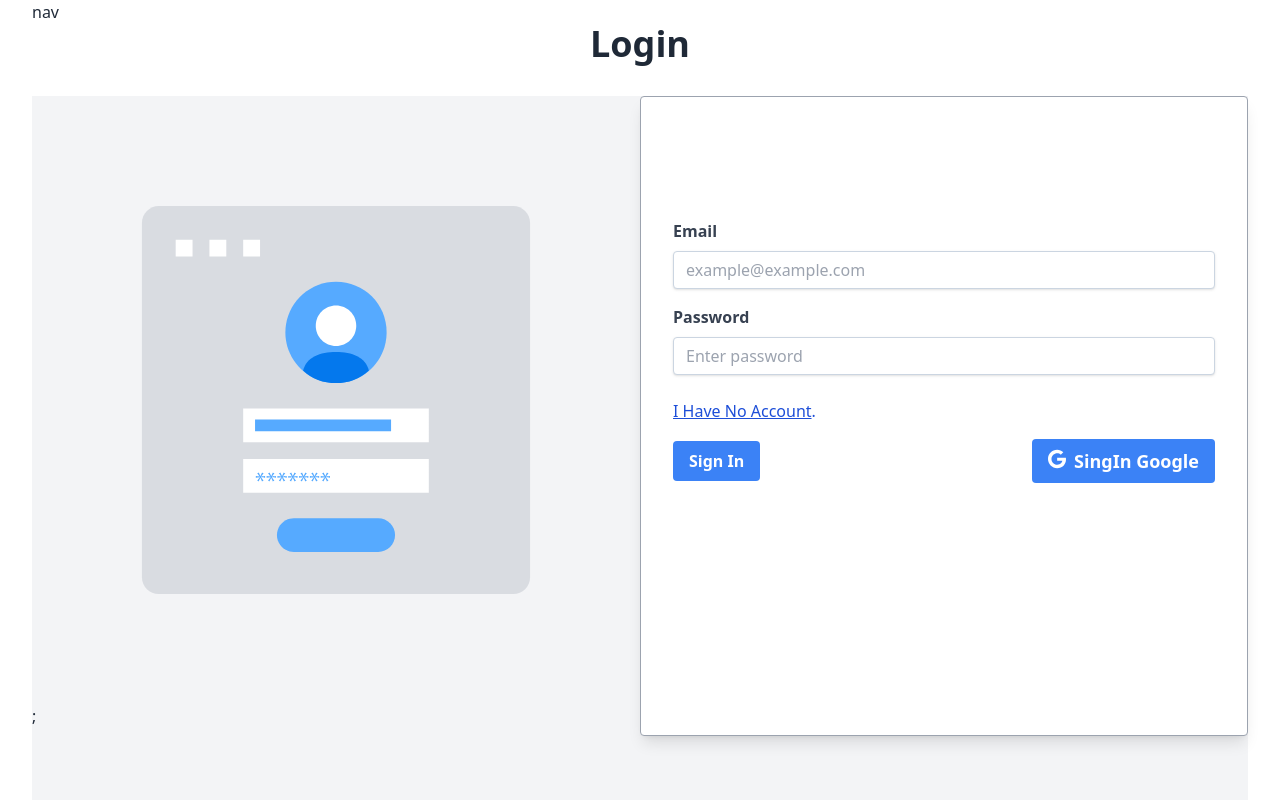
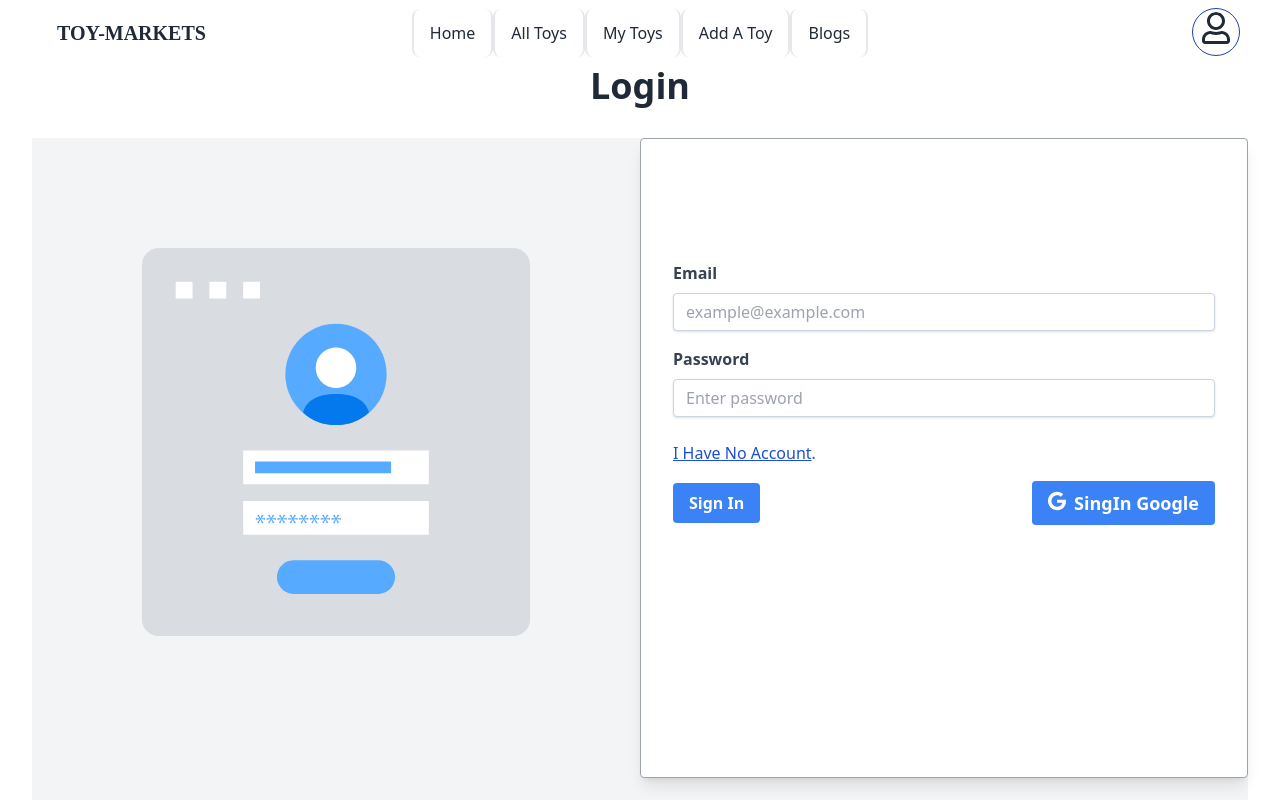
Before and after one commit to Asadullah850/toyMarket, a React (Vite) app: page /login in a window 1280 px wide. Shown: the top 800 px of the page. Built offline with nearby package versions, Linux system fonts and the light colour scheme.

Commit message:
navbar design done

```diff
--- a/src/Route/Login.jsx
+++ b/src/Route/Login.jsx
@@ -35,7 +35,7 @@ const Login = () => {
             <h1 className="text-4xl font-bold text-gray-800 mb-8 text-center">Login</h1>
             <div className="grid grid-cols-1 lg:grid-cols-2 bg-gray-100">
                 <div className="max-sm:hidden h-[80vh]">
-                    <Lottie animationData={login} loop={true} />;
+                    <Lottie animationData={login} loop={true} />
                 </div>
                 <div className="h-[100vh] py-auto">
                     <form onSubmit={handelLoginUser} className="h-[80vh] bg-white shadow-lg border-[1px] border-gray-400 rounded px-8 py-[20%]">
--- a/src/Share/Navbar.jsx
+++ b/src/Share/Navbar.jsx
@@ -1,10 +1,61 @@
+import React from 'react';
+import { Link, NavLink } from 'react-router-dom';
+import { FaRegUser } from "react-icons/fa";
 
-import React from 'react';
 
 const Navbar = () => {
+    const navItems = [
+        { label: 'Home', url: '/' },
+        { label: 'All Toys', url: '/' },
+        { label: 'My Toys', url: '/' },
+        { label: 'Add A Toy', url: '/' },
+        { label: 'Blogs', url: '/' },
+    ]
     return (
-        <div>
-            nav
+        <div className="navbar bg-base-100">
+            <div className="navbar-start">
+                <div className="dropdown">
+                    <label tabIndex={0} className="btn btn-ghost lg:hidden">
+                        <svg xmlns="http://www.w3.org/2000/svg" className="h-5 w-5" fill="none" viewBox="0 0 24 24" stroke="currentColor"><path strokeLinecap="round" strokeLinejoin="round" strokeWidth="2" d="M4 6h16M4 12h8m-8 6h16" /></svg>
+                    </label>
+                    <ul tabIndex={0} className="menu menu-compact dropdown-content mt-3 p-2 shadow bg-base-100 rounded-box w-52">
+                        {
+                            navItems.map((nav, index) => <li className=' border-x-2 rounded-lg' key={index}><NavLink to={nav.url}>{nav.label}</NavLink></li>)
+                        }
+                    </ul>
+                </div>
+                <a className=" bg-none w-56">
+                    <Link className="btn btn-ghost text-xl font-press-start font-bold" to='/'>Toy-Markets</Link>
+                </a>
+            </div>
+            <div className="navbar-center hidden lg:flex">
+                <ul className="menu menu-horizontal px-1">
+                    {
+                        navItems.map((nav, index) => <li className=' border-x-2 rounded-lg' key={index}><NavLink to={nav.url}>{nav.label}</NavLink></li>)
+                    }
+                </ul>
+            </div>
+            <div className="navbar-end lg">
+                <div className="dropdown dropdown-end">
+                    <label tabIndex={0} className="btn btn-ghost btn-circle border-[1px] border-blue-800 avatar">
+                        <div className="w-10 rounded-full">
+                            <FaRegUser className='w-[100%] h-[80%]'></FaRegUser>
+                        </div>
+                    </label>
+                    <ul tabIndex={0} className="menu menu-compact dropdown-content mt-3 p-2 shadow bg-base-100 rounded-box w-52">
+                        <li>
+                            <a className="justify-between">
+                                Profile
+                            </a>
+                        </li>
+                        <li><Link to='/login' className="">Login</Link></li>
+                        <li><Link to='register'>Registration</Link></li>
+                        <li><Link to='/'>Post Events</Link></li>
+                        <li><a>Settings</a></li>
+                        <li><a>Logout</a></li>
+                    </ul>
+                </div>
+            </div>
         </div>
     );
 };
--- a/tailwind.config.js
+++ b/tailwind.config.js
@@ -5,7 +5,11 @@ export default {
     "./src/**/*.{js,ts,jsx,tsx}",
   ],
   theme: {
-    extend: {},
+    extend: {
+      fontFamily: {
+        'press-start': ['"Press Start 2P"', 'cursive'],
+      },
+    },
   },
   // eslint-disable-next-line no-undef
   plugins: [require("daisyui")],
```
